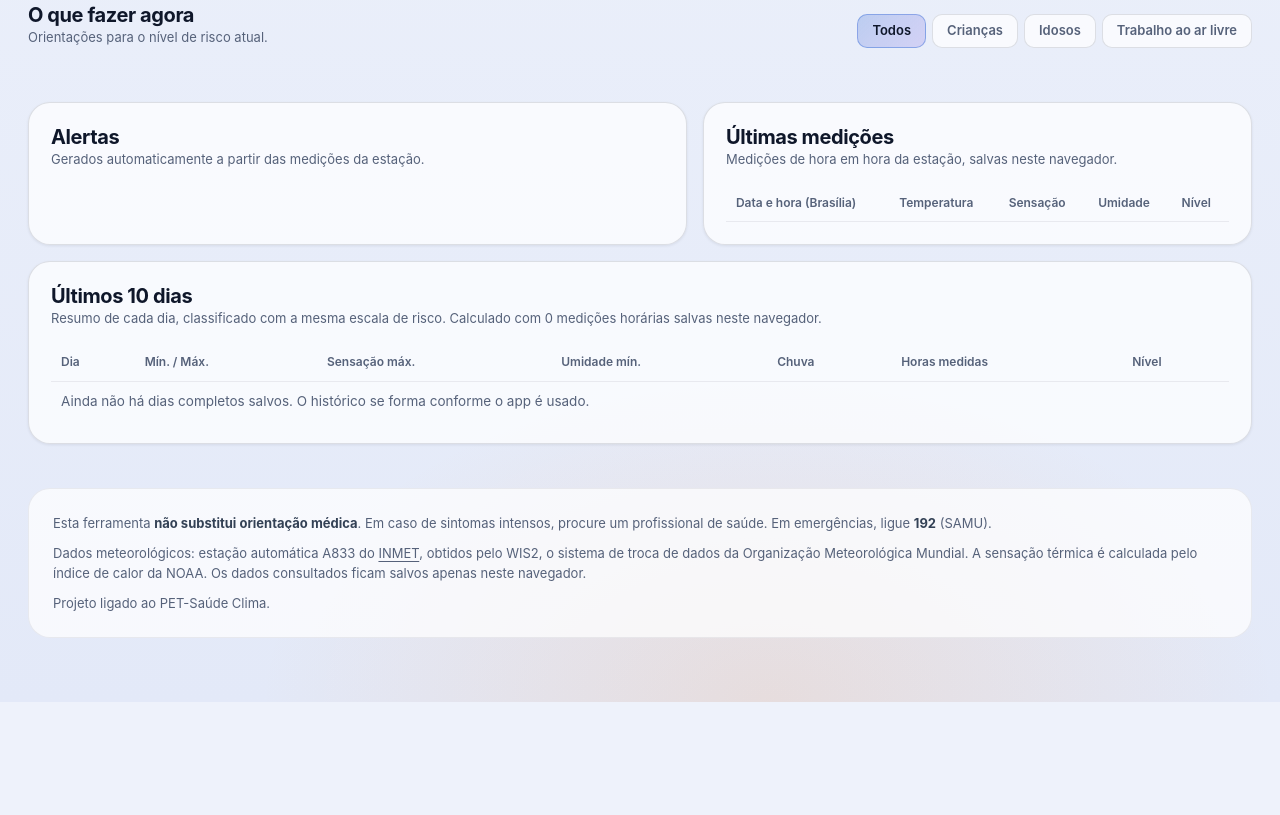
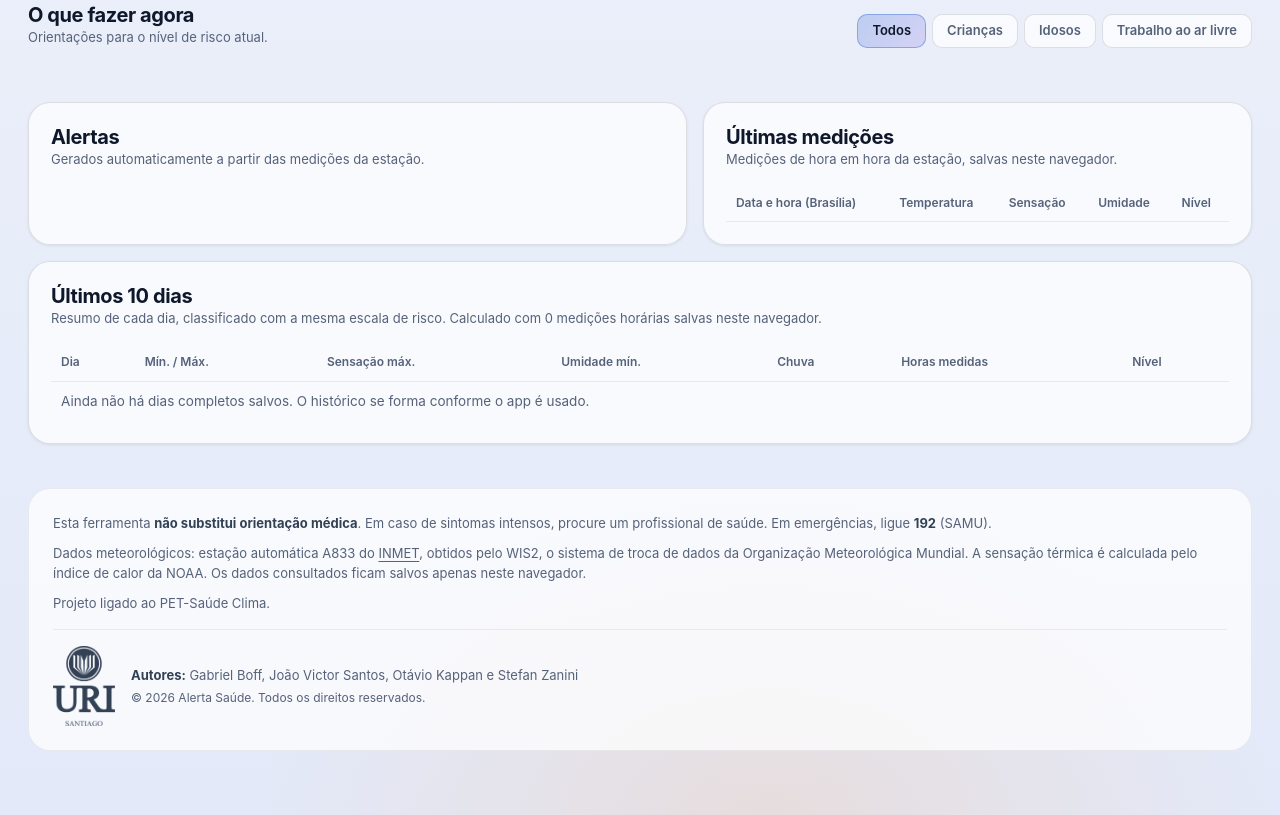
Before and after one commit to kappannotavio/weather-alerts, a website: page index.html in a window 1280 px wide. Shown: the part 498-1313 px from the top of the page. Before the commit the page ends 1200 px from the top, so only its background shows below. Drawn offline with Linux system fonts and the light colour scheme; no server answers.

Commit message:
feat: add URI Santiago logo, authors and copyright to footer

```diff
--- a/assets/css/home.css
+++ b/assets/css/home.css
@@ -201,6 +201,27 @@ main { padding-bottom: 64px; }
 .footer-note { font-size: 13px; color: var(--muted); }
 .footer-note b { color: var(--text-2); }
 
+/* Créditos: logo da URI Santiago + autores, separados das notas por uma linha */
+.footer-credits {
+  display: flex; align-items: center; gap: 16px; flex-wrap: wrap;
+  margin-top: 6px; padding-top: 16px; border-top: 1px solid var(--border-soft);
+}
+/*
+ * O PNG do logo tem fundo transparente. Usado como máscara, só o desenho
+ * fica visível e recebe a cor do texto do tema (escura no claro, clara no
+ * escuro). Arquivo em 280 x 363 px (4x o tamanho exibido, nítido em telas de alta densidade).
+ */
+.footer-logo {
+  flex: none; width: 62px; height: 80px;
+  background-color: var(--text-2);
+  -webkit-mask: url('../img/logo-uri-santiago.png') center / contain no-repeat;
+  mask: url('../img/logo-uri-santiago.png') center / contain no-repeat;
+}
+.footer-credits__text { display: flex; flex-direction: column; gap: 4px; }
+.footer-authors { font-size: 13px; color: var(--muted); }
+.footer-copyright { font-size: 12px; color: var(--muted); }
+.footer-authors b { color: var(--text-2); }
+
 /* ---------- Responsivo ---------- */
 @media (max-width: 1000px) {
   .grid-top, .grid-2 { grid-template-columns: 1fr; }
--- a/index.html
+++ b/index.html
@@ -169,6 +169,16 @@
       <p class="footer-note">Esta ferramenta <b>não substitui orientação médica</b>. Em caso de sintomas intensos, procure um profissional de saúde. Em emergências, ligue <b>192</b> (SAMU).</p>
       <p class="footer-note">Dados meteorológicos: estação automática A833 do <a href="https://portal.inmet.gov.br/" rel="noopener" target="_blank">INMET</a>, obtidos pelo WIS2, o sistema de troca de dados da Organização Meteorológica Mundial. A sensação térmica é calculada pelo índice de calor da NOAA. Os dados consultados ficam salvos apenas neste navegador.</p>
       <p class="footer-note">Projeto ligado ao PET-Saúde Clima.</p>
+
+      <!-- Instituição e autores. O logo (PNG branco com fundo transparente) é usado
+           como máscara no CSS e pintado com a cor do texto, para aparecer nos dois temas. -->
+      <div class="footer-credits">
+        <span class="footer-logo" role="img" aria-label="URI Santiago"></span>
+        <div class="footer-credits__text">
+          <p class="footer-authors"><b>Autores:</b> Gabriel Boff, João Victor Santos, Otávio Kappan e Stefan Zanini</p>
+          <p class="footer-copyright">© 2026 Alerta Saúde. Todos os direitos reservados.</p>
+        </div>
+      </div>
     </footer>
   </main>
 
```
Also changed, not shown: assets/img/logo-uri-santiago.png (added).
